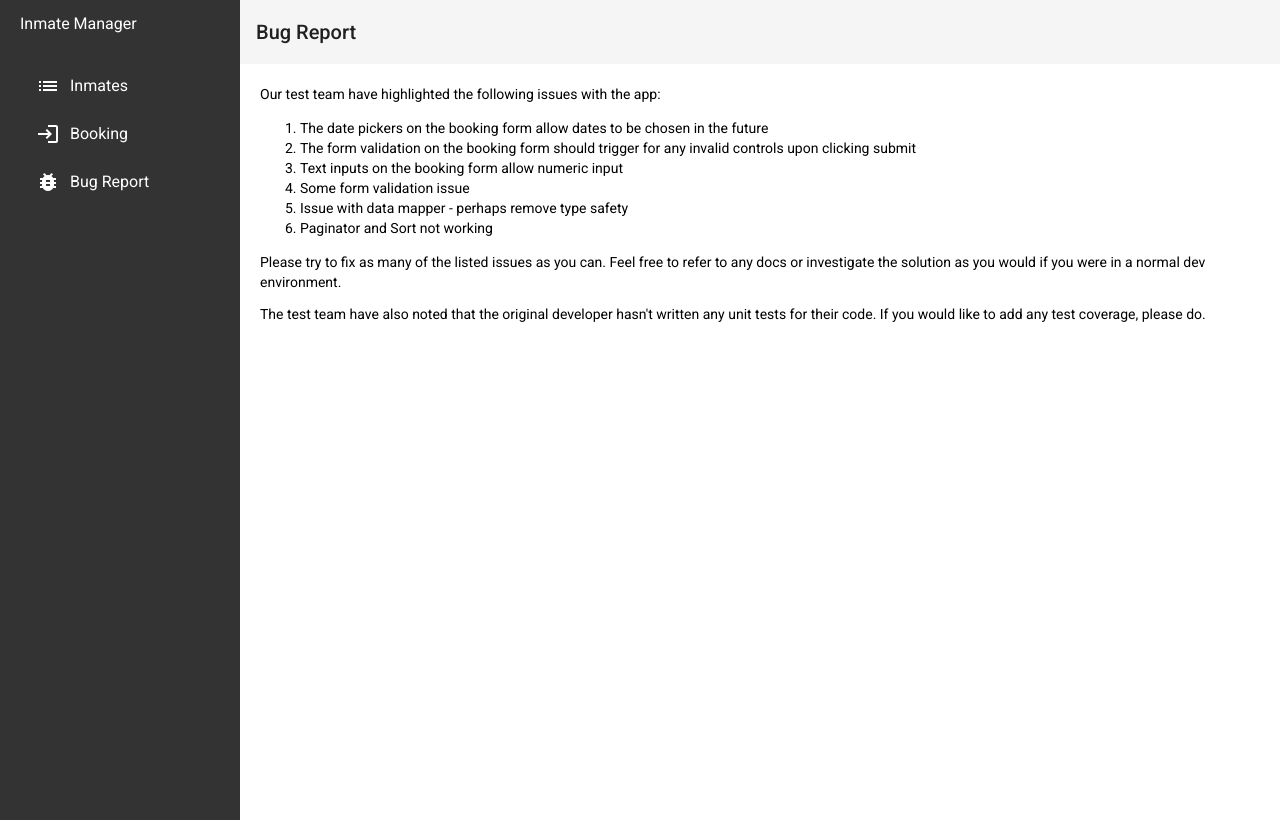
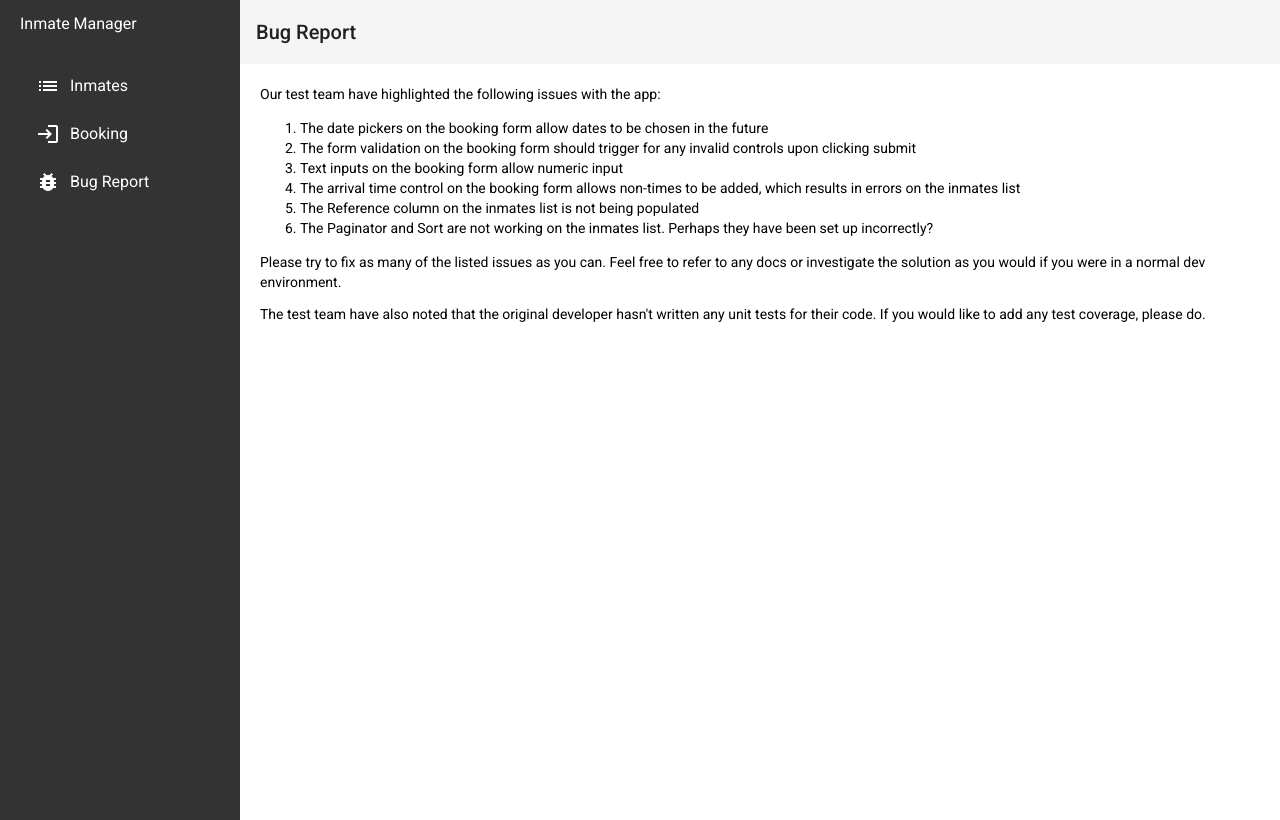
Before and after one commit to lordchancellor/inmate-manager-demo, an Angular app: page /bug-report in a window 1280 px wide. Built offline with nearby package versions, Linux system fonts and the light colour scheme.

Commit message:
Introduced some bugs

```diff
--- a/src/app/_helpers/inmate-mapper.ts
+++ b/src/app/_helpers/inmate-mapper.ts
@@ -3,11 +3,11 @@ import moment from 'moment';
 import { Inmate, InmateApi } from '../_models';
 import { dateFormat, timeFormat } from '../_constants';
 
-export const mapInmates = map((data: InmateApi[]): Inmate[] => {
+export const mapInmates = map((data: any[]): Inmate[] => {
   return data.map((inmate: any): Inmate => {
     return {
       id: inmate.id,
-      referenceNumber: inmate.reference,
+      referenceNumber: inmate.referenceNumber,
       name: `${inmate.firstName} ${inmate.surname}`,
       arrivalDate: moment(inmate.arrivalDateTime).format(dateFormat),
       arrivalTime: moment(inmate.arrivalDateTime).format(timeFormat),
--- a/src/app/booking/booking.component.html
+++ b/src/app/booking/booking.component.html
@@ -46,9 +46,6 @@
       <mat-error *ngIf="bookingForm.get('arrivalTime')?.hasError('required') && submitted">
         Arrival time is <strong>required</strong>
       </mat-error>
-      <mat-error *ngIf="bookingForm.get('arrivalTime')?.hasError('pattern')">
-        Arrival time is should be in the format <strong>hh:mm</strong>
-      </mat-error>
     </mat-form-field>
   </form>
 
--- a/src/app/booking/booking.component.ts
+++ b/src/app/booking/booking.component.ts
@@ -34,7 +34,7 @@ export class BookingComponent implements OnInit {
       surname: [null, Validators.required],
       dob: [null, Validators.required],
       arrivalDate: [null, Validators.required],
-      arrivalTime: [null, Validators.compose([Validators.required, Validators.pattern(timeRegex)])]
+      arrivalTime: [null, Validators.required]
     })
   }
 
--- a/src/app/bug-report/bug-report.component.html
+++ b/src/app/bug-report/bug-report.component.html
@@ -7,11 +7,10 @@
     <li>The date pickers on the booking form allow dates to be chosen in the future</li>
     <li>The form validation on the booking form should trigger for any invalid controls upon clicking submit</li>
     <li>Text inputs on the booking form allow numeric input</li>
-
-
-    <li>Some form validation issue</li>
-    <li>Issue with data mapper - perhaps remove type safety</li>
-    <li>Paginator and Sort not working</li>
+    <li>The arrival time control on the booking form allows non-times to be added, which results in errors on the
+      inmates list</li>
+    <li>The Reference column on the inmates list is not being populated</li>
+    <li>The Paginator and Sort are not working on the inmates list. Perhaps they have been set up incorrectly?</li>
   </ol>
 
   <p>Please try to fix as many of the listed issues as you can. Feel free to refer to any docs or investigate the
--- a/src/app/inmates-list/inmates-list.component.ts
+++ b/src/app/inmates-list/inmates-list.component.ts
@@ -13,7 +13,7 @@ import { MatSort } from '@angular/material/sort';
     class: 'full-width'
   }
 })
-export class InmatesListComponent implements OnInit, AfterViewInit {
+export class InmatesListComponent implements OnInit {
 
   @ViewChild(MatSort) sort: MatSort;
   @ViewChild(MatPaginator) paginator: MatPaginator;
@@ -25,14 +25,7 @@ export class InmatesListComponent implements OnInit, AfterViewInit {
   constructor(private inmateService: InmateService) { }
 
   public ngOnInit(): void {
-    this.dataSource = new MatTableDataSource<Inmate>(this.inmates);
-
     this.loadInmates();
-  }
-
-  public ngAfterViewInit(): void {
-    this.dataSource.paginator = this.paginator;
-    this.dataSource.sort = this.sort;
   }
 
   /**
@@ -43,6 +36,8 @@ export class InmatesListComponent implements OnInit, AfterViewInit {
       (inmates: Inmate[]) => {
         this.inmates = [...inmates];
         this.dataSource = new MatTableDataSource<Inmate>(this.inmates);
+        this.dataSource.paginator = this.paginator;
+        this.dataSource.sort = this.sort;
       },
       (err: any) => {
         console.error(err);
```
